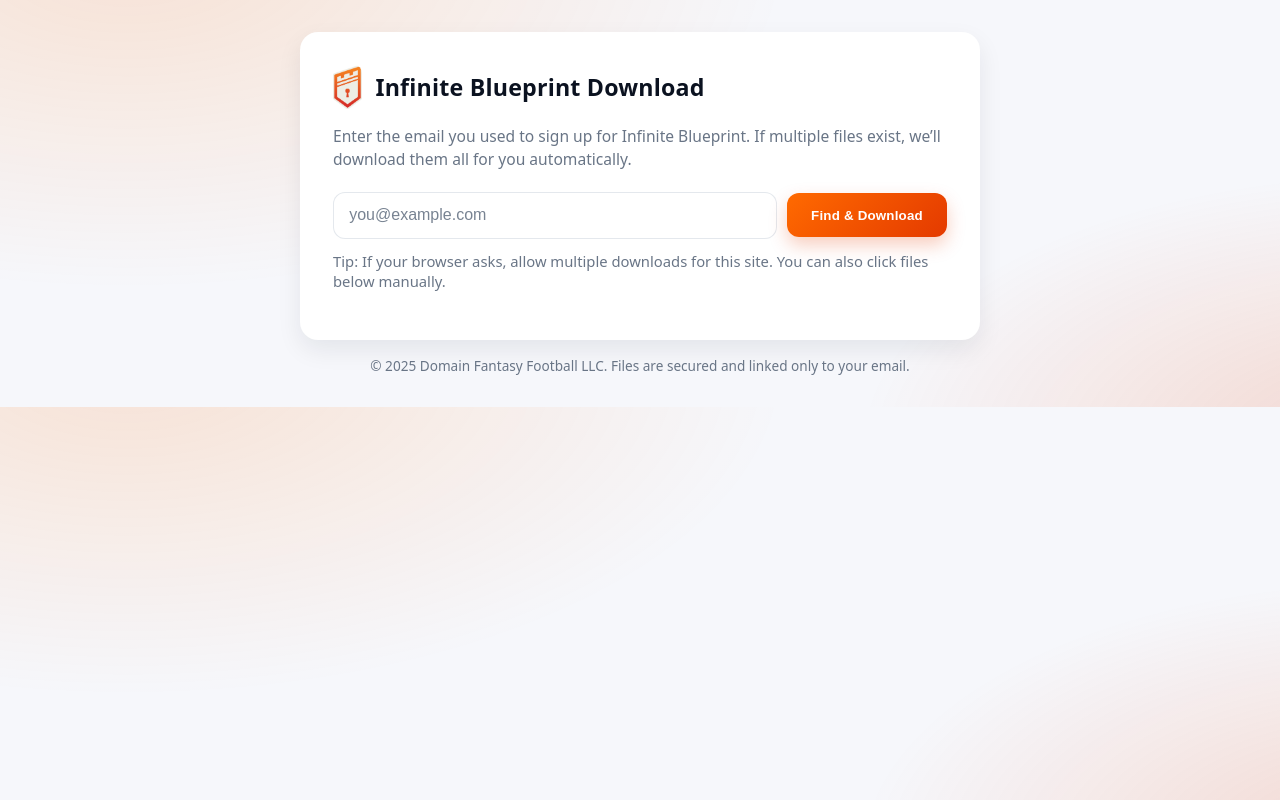
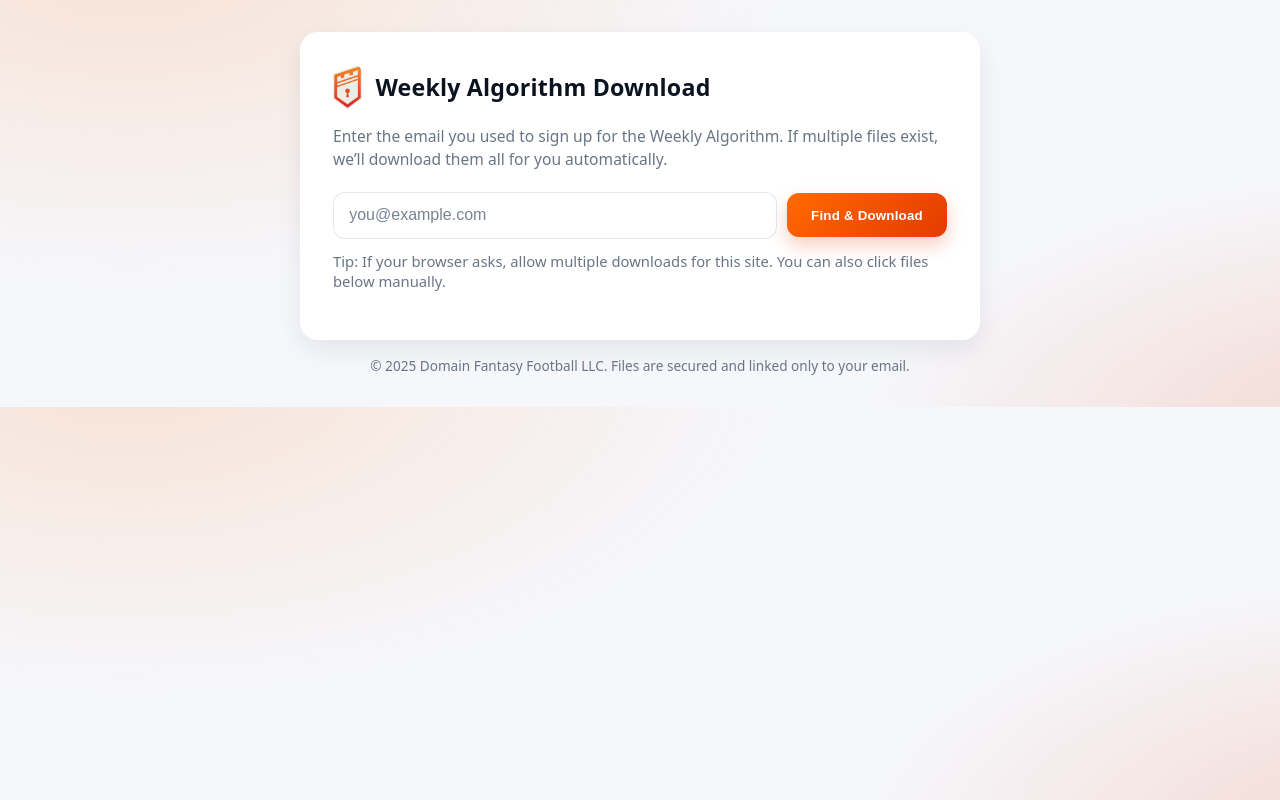
Before and after one commit to domainff/blueprint, a React (Vite) app: page /#/algolookup in a window 1280 px wide. Built offline with nearby package versions, Linux system fonts and the light colour scheme.

Commit message:
Update WeeklyAlgorithm.tsx
update verbiage - avery

```diff
--- a/src/WeeklyAlgorithm/WeeklyAlgorithm.tsx
+++ b/src/WeeklyAlgorithm/WeeklyAlgorithm.tsx
@@ -95,9 +95,9 @@
       <section className={styles.card} aria-labelledby="title">
         <div className={styles.brand}>
           <img src={logo} alt="Company logo" />
-          <h1 id="title">Infinite Blueprint Download</h1>
+          <h1 id="title">Weekly Algorithm Download</h1>
         </div>
-        <p className={styles.lede}>Enter the email you used to sign up for Infinite Blueprint. If multiple files exist, we’ll download them all for you automatically.</p>
+        <p className={styles.lede}>Enter the email you used to sign up for the Weekly Algorithm. If multiple files exist, we’ll download them all for you automatically.</p>
 
         <form className={styles.form} onSubmit={handleSubmit} noValidate>
           <input
```
